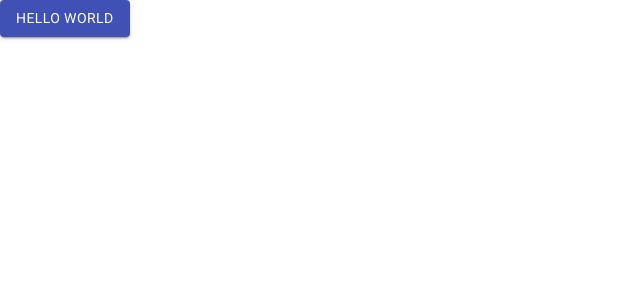
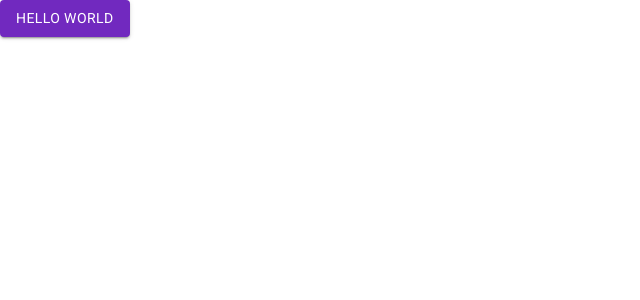
Before and after one commit to ASteinheiser/vengeless.com-2020, a Next.js app: page / in a window 1280 px wide. Shown: the top 300 px of the page, without its empty margins (0-640 px from the left). Built offline with nearby package versions, Linux system fonts and the light colour scheme.

Commit message:
basic theming

```diff
--- a/pages/_app.js
+++ b/pages/_app.js
@@ -1,9 +1,26 @@
+import { createMuiTheme, ThemeProvider } from '@material-ui/core/styles';
+
 import 'fontsource-roboto'
 
 import '../styles/globals.css'
 
+const theme = createMuiTheme({
+  palette: {
+    primary: {
+      main: '#7129bf'
+    },
+    secondary: {
+      main: '#7c7c7c'
+    }
+  }
+});
+
 function MyApp({ Component, pageProps }) {
-  return <Component {...pageProps} />
+  return (
+    <ThemeProvider theme={theme}>
+      <Component {...pageProps} />
+    </ThemeProvider>
+  )
 }
 
 export default MyApp
```
